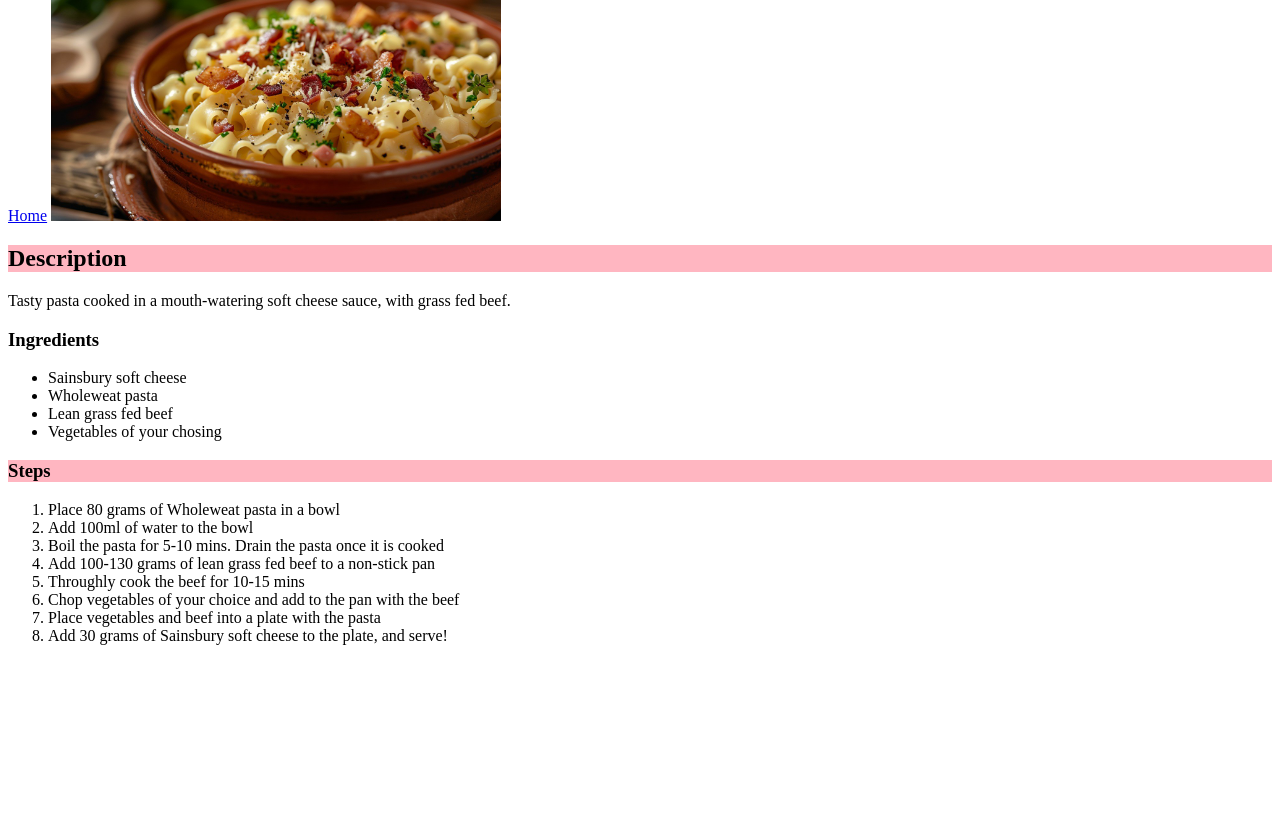
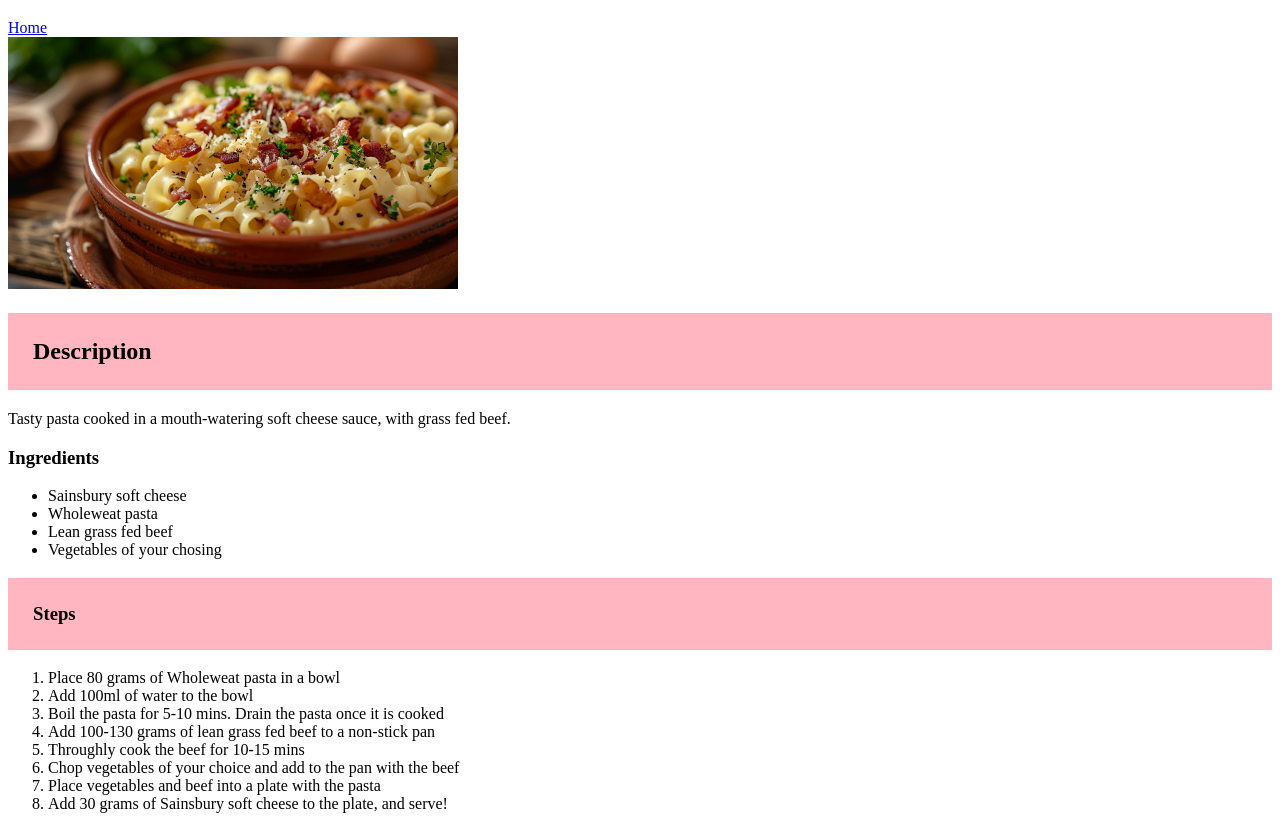
Before and after one commit to Peachboy97/Odin-recipes, a plain HTML site: page recipes/cheese_pasta.html in a window 1280 px wide. Shown: the part 111-940 px from the top of the page. Before the commit the page ends 800 px from the top, so only its background shows below. Drawn offline with Linux system fonts and the light colour scheme.

Commit message:
Add class of the retun-button to the file and included the display element

```diff
--- a/recipes/style.css
+++ b/recipes/style.css
@@ -1,4 +1,12 @@
 .heading {
+   display: block;
     box-sizing: border-box;
     background-color: lightpink;
+    padding: 25px;
+
+
 }
+
+.retun-button {
+    display: block;
+}
```
